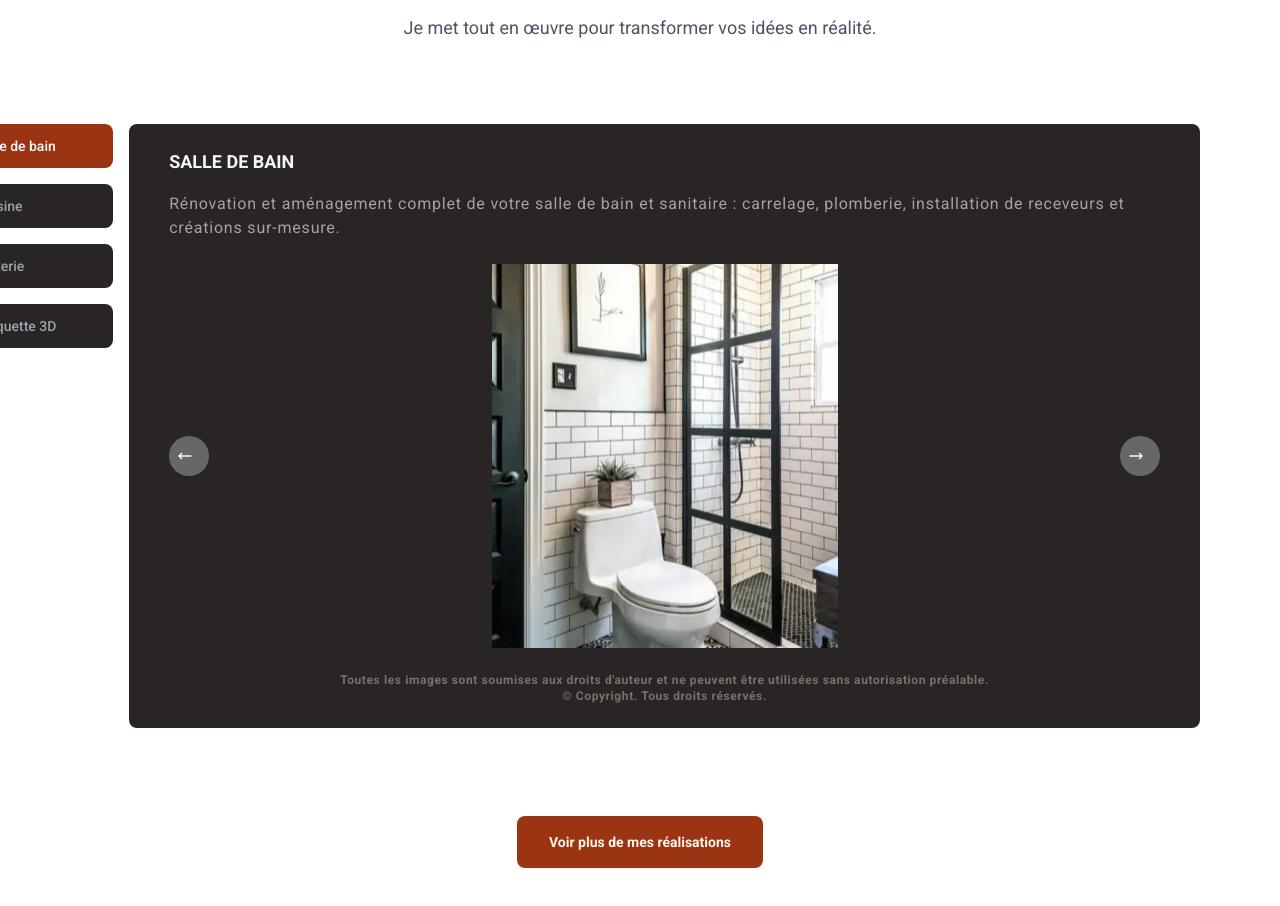
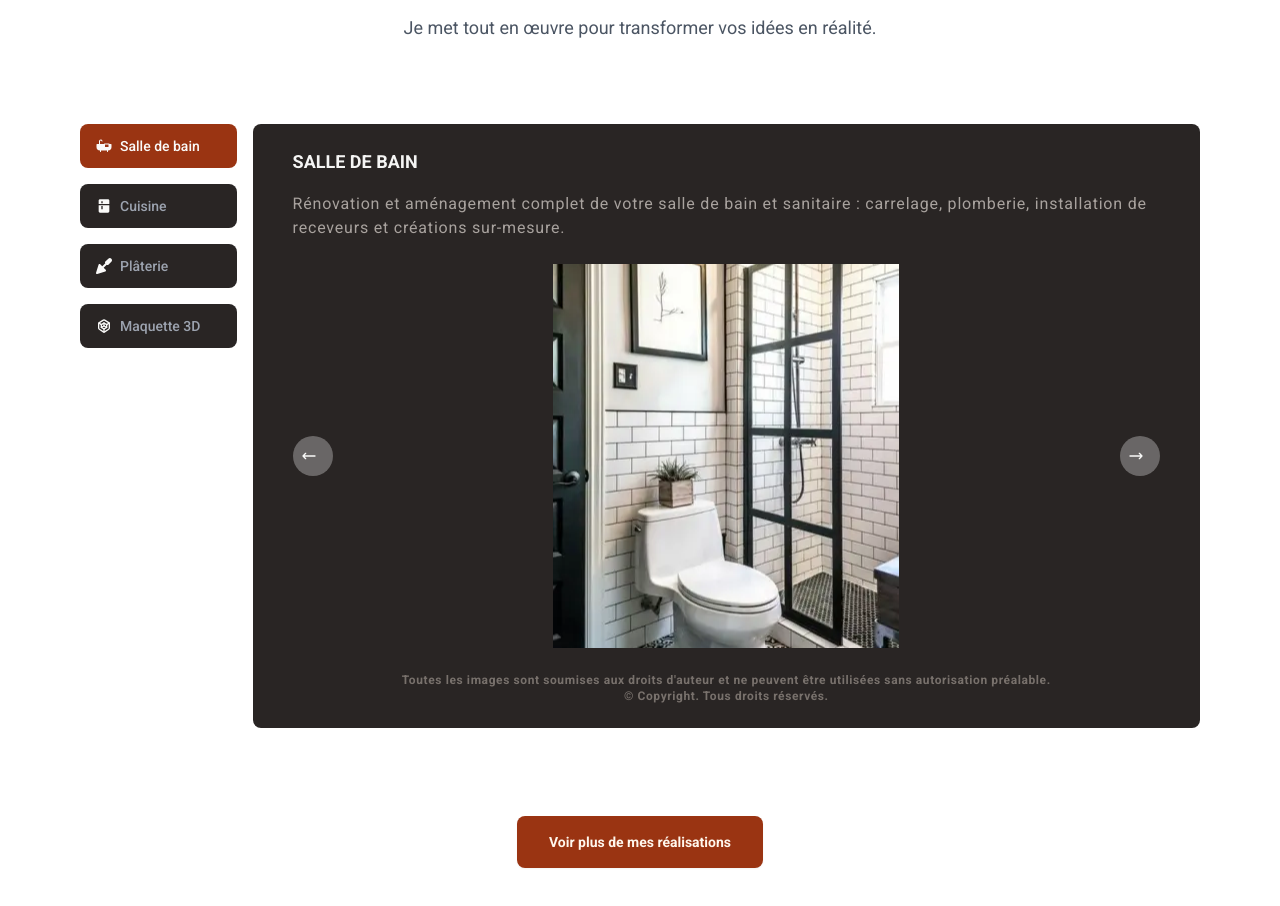
Before and after one commit to PierreMaze/clou-et-cie, a React (Vite) app: page / in a window 1280 px wide. Shown: the part 3340-4246 px from the top of the page. Built offline with nearby package versions, Linux system fonts and the light colour scheme.

Commit message:
Hotfix responsive archivement

```diff
--- a/src/pages/Achievements.jsx
+++ b/src/pages/Achievements.jsx
@@ -147,7 +147,7 @@ const Tabs = () => {
             Je met tout en œuvre pour transformer vos idées en réalité.
           </p>
         </div>
-        <div className="mt-12 lg:mt-20 lg:mx-12 lg:-ml-24 md:flex">
+        <div className="mt-12 lg:mt-20 lg:mx-12 2xl:-ml-24 md:flex">
           <ul className="w-full mb-8 space-y-4 text-sm font-medium text-gray-400 lg:w-1/6 lg:mb-4 space-y md:me-4 md:mb-0">
             {navItems.map((item) => (
               <li key={item.id}>
```
